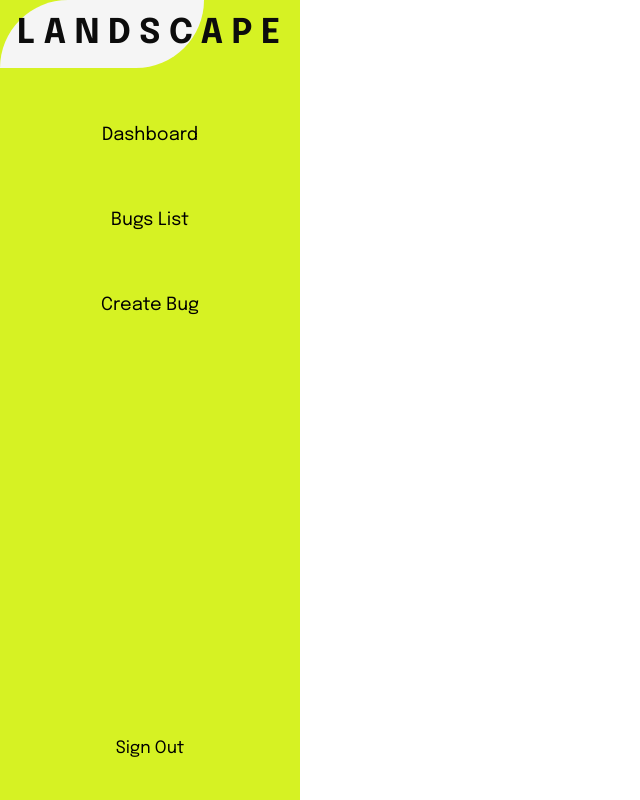
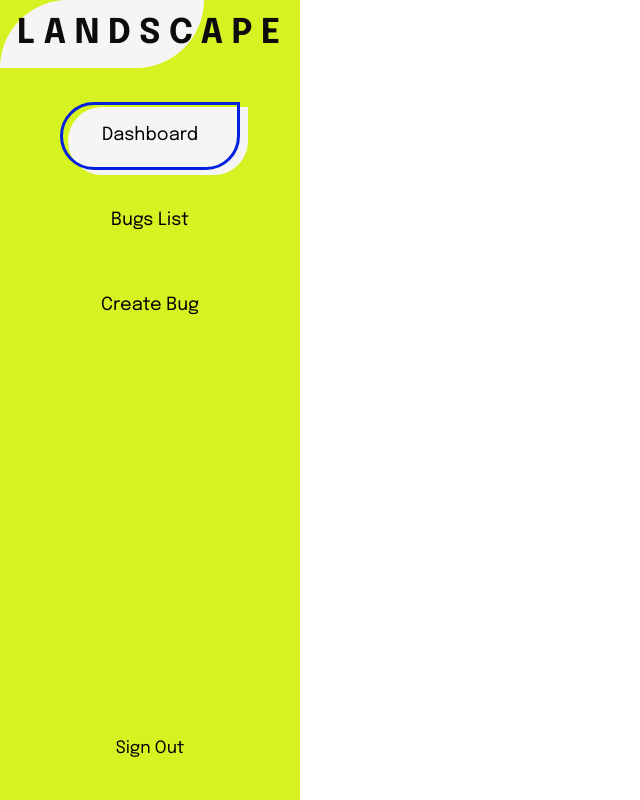
Before and after one commit to badeyesightcat/bug-tracker-react, a React (Vite) app in the folder frontend/: page / in a window 1280 px wide. Both pictures are taken after typing "Sample", "Sample123" into the empty fields and a click on the button "Sign In". Shown: the whole page, without its empty margins (0-640 px from the left). Built offline with nearby package versions, Linux system fonts and the light colour scheme.

Commit message:
Change styles for Sidebar

```diff
--- a/frontend/src/Views/components/Sidebar/sidebar.css
+++ b/frontend/src/Views/components/Sidebar/sidebar.css
@@ -1,4 +1,7 @@
 .sidebar {
+  position: fixed;
+  width: 300px;
+  height: 100vh;
   background-color: rgb(var(--secondaryMain));
   grid-area: sidebar;
   gap: 2rem;
@@ -23,17 +26,15 @@
   transition: all 500ms ease-in-out;
   z-index: 3;
 }
+
 .nav-link:focus,
 .nav-link:hover {
   margin-left: 2.5rem;
   transition: margin-left 500ms ease-in-out;
 }
-.nav-list > li.active {
-  position: relative;
-}
 
-.nav-list > li.active::before,
-.nav-list > li.active::after {
+.nav-link.active::before,
+.nav-link.active::after {
   position: absolute;
   content: '';
   width: 60%;
@@ -41,18 +42,23 @@
   border-radius: 2rem 0 2rem 2rem;
 }
 
-.nav-list > li.active::before {
+.nav-link.active::before {
   top: 0;
   left: 20%;
   border: 3px solid rgb(var(--primeMain));
   z-index: 2;
 }
 
-.nav-list > li.active::after {
+.nav-link.active::after {
   top: 8%;
   left: 22.5%;
   background-color: rgb(var(--neutral200));
   z-index: 1;
+}
+
+.nav-link > span {
+  position: relative;
+  z-index: 3;
 }
 
 .btn-signOut {
```
